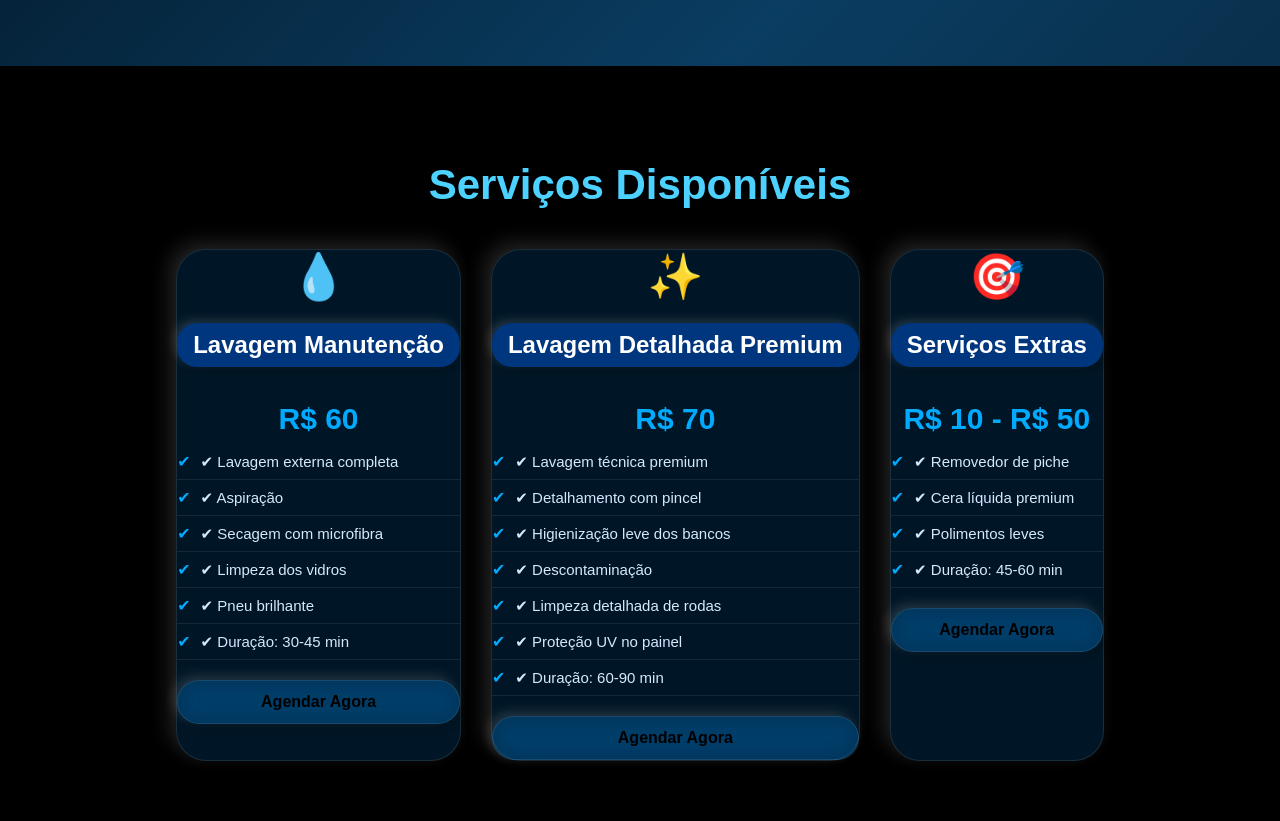
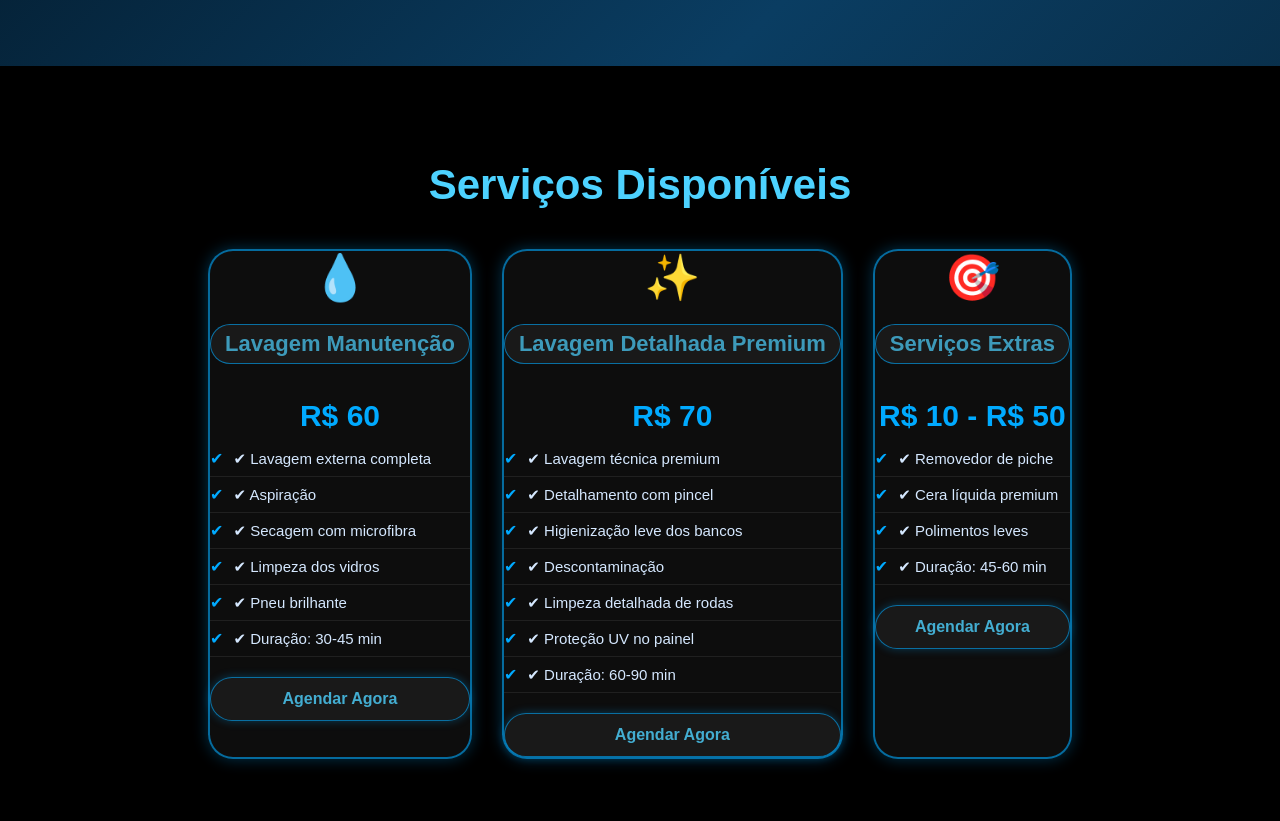
Before and after one commit to wendelrocha14/site-street-wash, a Flask app: page / in a window 1280 px wide; the page is wider, and only the part inside the window is pictured. Shown: the part 532-1353 px from the top of that part. After the commit the page ends 1298 px from the top of that part, so only its background shows below. Run offline with Flask 3, Linux system fonts and the light colour scheme.

Commit message:
Atualiza CSS: cards claros, títulos e botões neon

```diff
--- a/static/style.css
+++ b/static/style.css
@@ -133,25 +133,23 @@
 }
 
 /* ===================== */
-/* CARDS ESTILO BOLHA TRANSLÚCIDA iOS */
+/* CARDS TRANSLÚCIDOS COM BORDA NEON */
 /* ===================== */
 .card {
-    background: rgba(0, 150, 255, 0.15) !important; /* azul super transparente */
-    backdrop-filter: blur(18px);
-    border-radius: 30px !important;
+    background: rgba(255, 255, 255, 0.05); /* transparente */
+    backdrop-filter: blur(12px);
+    border-radius: 25px;
+    border: 2px solid rgba(0, 170, 255, 0.6); /* borda azul neon */
     box-shadow:
-        6px 6px 20px rgba(0,0,0,0.2),
-        -6px -6px 20px rgba(255,255,255,0.15) !important;
-    border: 1px solid rgba(255,255,255,0.1);
-    transition: 0.35s ease;
+        0 0 15px rgba(0, 170, 255, 0.3);
+    transition: 0.3s ease;
     color: #fff;
 }
 
 .card:hover {
-    transform: scale(1.03);
+    transform: translateY(-5px);
     box-shadow:
-        8px 8px 25px rgba(0,0,0,0.25),
-        -8px -8px 25px rgba(255,255,255,0.2) !important;
+        0 0 25px rgba(0, 170, 255, 0.5);
 }
 
 /* ÍCONE */
@@ -160,25 +158,23 @@
     margin-bottom: 10px;
 }
 
-/* TÍTULO DO CARD EM BOLHA iOS */
+/* TÍTULO DO CARD */
 .card h2 {
     margin: 10px 0 5px;
-    font-size: 24px;
+    font-size: 22px;
     font-weight: bold;
-    color: #fff;
-    background: rgba(0,102,255,0.4); /* azul translúcido */
-    border-radius: 20px; /* bolha */
-    padding: 8px 16px;
+    color: rgba(77, 210, 255, 0.7); /* azul clarinho */
+    background: rgba(255,255,255,0.05); /* transparente */
+    border-radius: 20px;
+    border: 1px solid rgba(0,170,255,0.6); /* borda azul neon */
+    padding: 6px 14px;
     display: inline-block;
-    box-shadow:
-        3px 3px 10px rgba(0,0,0,0.25),
-        -3px -3px 10px rgba(255,255,255,0.15);
     transition: 0.3s;
 }
 
 .card h2:hover {
     transform: scale(1.05);
-    background: rgba(0,102,255,0.6);
+    box-shadow: 0 0 12px rgba(0, 170, 255, 0.6);
 }
 
 /* PREÇO */
@@ -214,50 +210,26 @@
     font-size: 16px;
 }
 
-/* BOTÃO DENTRO DO CARD */
+/* BOTÃO "AGENDAR AGORA" */
 .btn-card {
-    background: rgba(0,150,255,0.2) !important; /* super transparente */
-    border-radius: 40px !important;
-    border: 1px solid rgba(255,255,255,0.1);
-    backdrop-filter: blur(12px);
-    box-shadow:
-        4px 4px 12px rgba(0,0,0,0.2),
-        -4px -4px 12px rgba(255,255,255,0.15);
-    transition: .3s;
     display: block;
     text-align: center;
     font-weight: bold;
-    color: #000; /* contraste */
+    color: rgba(77, 210, 255, 0.8); /* azul clarinho */
+    background: rgba(255,255,255,0.05); /* transparente */
+    border: 1px solid rgba(0,170,255,0.6); /* borda azul neon */
+    border-radius: 30px;
+    padding: 12px;
     text-decoration: none;
-    padding: 12px;
+    transition: 0.3s ease;
+    box-shadow:
+        0 0 10px rgba(0, 170, 255, 0.3);
 }
 
 .btn-card:hover {
-    transform: scale(1.09);
-    background: rgba(0,150,255,0.35) !important;
-}
-
-/* BOTÃO WHATSAPP (opcional) */
-.btn-whats {
-    background: rgba(37,211,102,0.6);
-    color: #fff;
-    padding: 15px 25px;
-    border-radius: 40px;
-    font-size: 20px;
-    font-weight: bold;
-    text-decoration: none;
-    display: inline-block;
-    backdrop-filter: blur(12px);
-    border: 1px solid rgba(255,255,255,0.25);
-    box-shadow:
-        4px 4px 12px rgba(0,0,0,0.35),
-        -4px -4px 12px rgba(255,255,255,0.15);
-    transition: .3s;
-}
-
-.btn-whats:hover {
-    transform: scale(1.1);
-    background: rgba(37,211,102,0.8);
+    transform: scale(1.07);
+    box-shadow: 0 0 18px rgba(0, 170, 255, 0.5);
+    background: rgba(255,255,255,0.08);
 }
 
 /* ====== FRASE AO LADO/ABAIXO DA LOGO ====== */
```
